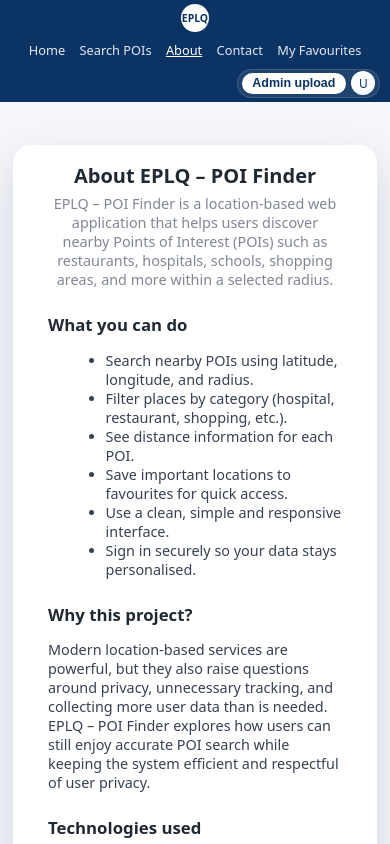
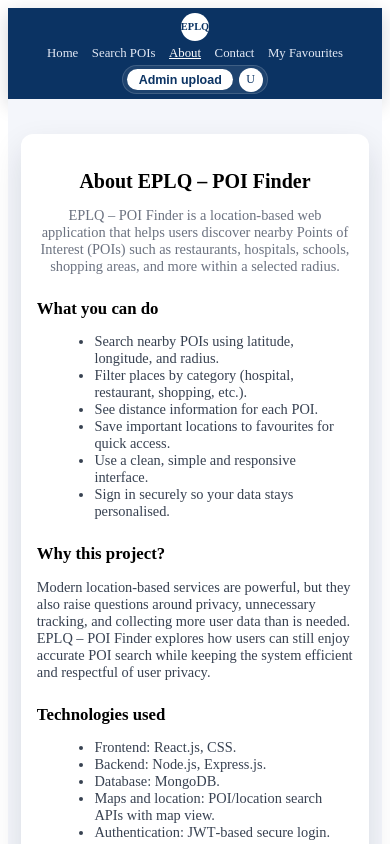
Before and after one commit to BhanuPrakash-Guniganti/eplq-frontend, a React (Vite) app: page /about in a window 390 px wide. Shown: the top 844 px of the page. Built offline with nearby package versions, Linux system fonts and the light colour scheme; no server answers; sample sign-in values are in the browser's storage.

Commit message:
Mobile view header

```diff
--- a/src/components/Header.css
+++ b/src/components/Header.css
@@ -1,19 +1,12 @@
 /* =========================================================
-   GLOBAL RESET (Optional but recommended)
+   GLOBAL RESET (HEADER SCOPE SAFE)
    ========================================================= */
 * {
   box-sizing: border-box;
 }
 
-body {
-  margin: 0;
-  font-family: system-ui, -apple-system, Segoe UI, Roboto, Arial, sans-serif;
-  background: #f4f7fb;
-  color: #1f2933;
-}
-
 /* =========================================================
-   TOP HEADER BAR (Slim + Premium)
+   TOP HEADER BAR (Desktop / Default)
    ========================================================= */
 
 .top-bar {
@@ -21,20 +14,19 @@ body {
   justify-content: space-between;
   align-items: center;
 
-  padding: 0.25rem 0.9rem; /* ✅ slim height */
+  padding: 0.25rem 0.9rem;
   background: #0b3363;
   color: #fff;
+
   width: 100%;
-  max-width: none;
+  margin: 0;
   border-radius: 0;
-  margin: 0;
 
-
-  /* ✅ premium but not heavy */
   box-shadow: 0 6px 18px rgba(15, 23, 42, 0.18);
 }
 
-/* left: logo + text */
+/* Left: logo */
+
 .top-bar-left {
   display: flex;
   align-items: center;
@@ -42,11 +34,10 @@ body {
 }
 
 .logo-circle {
-  width: 34px; /* ✅ smaller */
+  width: 34px;
   height: 34px;
-  font-size: 0.7rem;
   border-radius: 50%;
-  background: #fff;
+  background: #ffffff;
   color: #0b3363;
 
   display: flex;
@@ -54,45 +45,46 @@ body {
   justify-content: center;
 
   font-weight: 800;
+  font-size: 0.7rem;
 }
 
 .logo-text {
   font-size: 0.9rem;
+  font-weight: 600;
   letter-spacing: 0.02em;
-  font-weight: 600;
 }
 
-/* center: nav links */
+/* Center nav */
+
 .top-bar-nav {
   display: flex;
-  gap: 0.9rem; /* ✅ tighter */
+  gap: 0.9rem;
 }
 
 .nav-link {
   color: #e3e9f5;
   text-decoration: none;
-
   font-size: 0.9rem;
-  padding: 0.2rem 0.25rem; /* ✅ less height */
-
+  padding: 0.2rem 0.25rem;
   transition: 0.2s ease;
 }
 
-.nav-link.active,
-.nav-link:hover {
+.nav-link:hover,
+.nav-link.active {
   color: #ffffff;
   text-decoration: underline;
 }
 
-/* right: actions */
+/* Right actions */
+
 .top-bar-actions {
   display: flex;
   align-items: center;
-  gap: 0.45rem;
   position: relative;
 }
 
-/* wrapper for admin + profile */
+/* Admin + profile wrapper */
+
 .admin-box {
   display: flex;
   align-items: center;
@@ -101,28 +93,22 @@ body {
   padding: 0.15rem 0.45rem;
   border-radius: 999px;
 
-  /* ✅ softer than solid dark */
   background: rgba(255, 255, 255, 0.08);
-
-  /* ✅ remove heavy shadow */
-  box-shadow: none;
-
-  /* ✅ premium border */
   border: 1px solid rgba(255, 255, 255, 0.15);
 }
+
+/* Pills */
 
 .pill-button {
   border: none;
   border-radius: 999px;
+  padding: 0.28rem 0.75rem;
+  font-size: 0.8rem;
+  font-weight: 600;
+  cursor: pointer;
 
-  padding: 0.28rem 0.75rem; /* ✅ slim */
-  font-size: 0.8rem; /* ✅ slim */
-  font-weight: 600;
-
-  cursor: pointer;
   background: #ffffff;
   color: #0b3363;
-
   transition: 0.2s ease;
 }
 
@@ -135,17 +121,13 @@ body {
   font-size: 0.78rem;
 }
 
-.pill-button.danger {
-  background: #e63946;
-  color: #ffffff;
-}
+/* Profile icon */
 
-/* profile icon + dropdown */
 .profile-circle {
-  width: 26px; /* ✅ smaller */
+  width: 26px;
   height: 26px;
   border-radius: 50%;
-  background: #fbfcff;
+  background: #ffffff;
   color: #0b3363;
 
   display: flex;
@@ -153,7 +135,6 @@ body {
   justify-content: center;
 
   cursor: pointer;
-
   transition: 0.2s ease;
 }
 
@@ -165,7 +146,8 @@ body {
   font-size: 0.75rem;
 }
 
-/* dropdown menu */
+/* Dropdown */
+
 .profile-menu {
   position: absolute;
   right: 0;
@@ -175,17 +157,16 @@ body {
   color: #1f2933;
 
   border-radius: 0.6rem;
+  min-width: 180px;
+  padding: 0.35rem 0;
+
   box-shadow: 0 10px 25px rgba(15, 23, 42, 0.25);
-  min-width: 180px;
-
-  z-index: 50;
-  padding: 0.35rem 0;
+  z-index: 100;
 }
 
 .profile-menu-item {
   padding: 0.5rem 0.95rem;
   font-size: 0.85rem;
-  white-space: nowrap;
 }
 
 .profile-menu-item:hover {
@@ -200,57 +181,49 @@ body {
   cursor: pointer;
 }
 
+/* Logout */
+
+.profile-menu-item.logout {
+  color: #d9534f;
+  font-weight: 600;
+}
+
+.profile-menu-item.logout:hover {
+  background: #fdecea;
+  color: #b52b27;
+}
+
 /* =========================================================
-   RESPONSIVENESS
+   RESPONSIVE
    ========================================================= */
 
-/* ===== HEADER RESPONSIVE TWEAKS ===== */
+/* Tablets */
 
-/* Medium screens (tablets / small laptops) */
 @media (max-width: 1024px) {
-  .top-bar {
-    padding: 0.25rem 0.75rem;
-  }
-
   .logo-circle {
     width: 30px;
     height: 30px;
-    font-size: 0.7rem;
   }
 
   .logo-text {
     font-size: 0.85rem;
   }
-
-  .pill-button,
-  .pill-button.admin {
-    padding: 0.24rem 0.65rem;
-    font-size: 0.78rem;
-  }
 }
 
-/* Tablets & large phones */
+/* Mobile */
+
 @media (max-width: 768px) {
   .top-bar {
     flex-direction: column;
-    align-items: center;
-
-    padding: 0.25rem 0.6rem; /* ✅ compact */
-    gap: 0.15rem;            /* ✅ less vertical spacing */
-  }
-
-  .top-bar-left {
-    flex: unset;
+    gap: 0.2rem;
+    padding: 0.3rem 0.6rem;
   }
 
   .top-bar-nav {
     width: 100%;
-    display: flex;
+    justify-content: center;
     flex-wrap: wrap;
-    justify-content: center;
-
-    gap: 0.4rem;             /* ✅ compact */
-    padding-bottom: 0.05rem; /* ✅ compact */
+    gap: 0.45rem;
   }
 
   .nav-link {
@@ -258,13 +231,8 @@ body {
     padding: 0.1rem 0.2rem;
   }
 
-  .top-bar-actions {
-    gap: 0.35rem;
-    margin-top: 0; /* ✅ remove extra top space */
-  }
-
   .admin-box {
-    padding: 0.08rem 0.25rem; /* ✅ compact pill wrapper */
+    padding: 0.08rem 0.25rem;
   }
 
   .logo-circle {
@@ -274,35 +242,15 @@ body {
   }
 }
 
+/* Small phones */
 
-
-/* Small phones */
 @media (max-width: 480px) {
   .logo-text {
-    display: none; /* keep only circle to save space */
-  }
-
-  /* ✅ show menu links on mobile */
-  .top-bar-nav {
-    display: flex;
-    width: 100%;
-    justify-content: center;
-    flex-wrap: wrap;
-    gap: 0.5rem;
-    padding: 0.3rem 0 0.4rem;
+    display: none;
   }
 
   .nav-link {
-    font-size: 0.8rem; /* ✅ slightly smaller on phones */
-  }
-
-  .top-bar-actions {
-    margin-left: auto;
-  }
-
-  .pill-button.danger {
-    padding: 0.22rem 0.55rem;
-    font-size: 0.76rem;
+    font-size: 0.8rem;
   }
 
   .profile-circle {
@@ -310,156 +258,3 @@ body {
     height: 24px;
   }
 }
-
-
-
-
-/* ===== CARD / ABOUT / CONTACT RESPONSIVE ===== */
-
-@media (max-width: 1024px) {
-  .card {
-    max-width: 900px;
-    padding: 0.9rem 1.8rem 1.5rem;
-  }
-
-  .about-container {
-    max-width: 700px;
-  }
-}
-
-@media (max-width: 768px) {
-  .card {
-    max-width: 100%;
-    margin: 1rem auto;
-    padding: 0.9rem 1.2rem 1.4rem;
-    border-radius: 14px;
-    box-shadow: 0 12px 32px rgba(15, 23, 42, 0.12);
-  }
-
-  .card-header h1,
-  .card-header h2 {
-    font-size: 1.25rem;
-  }
-
-  .about-container {
-    padding: 1rem 0.5rem;
-  }
-}
-
-@media (max-width: 480px) {
-  .card {
-    margin-top: 0.7rem;
-    padding: 0.85rem 0.9rem 1.2rem;
-    border-radius: 10px;
-  }
-
-  .about-container p,
-  .about-container li {
-    font-size: 0.9rem;
-  }
-
-  .back-button {
-    font-size: 0.85rem;
-    margin-bottom: 8px;
-  }
-}
-
-/* =========================================================
-   CARD LAYOUT (your main white container)
-   ========================================================= */
-
-.card {
-  background: #ffffff;
-  border-radius: 18px;
-  box-shadow: 0 18px 40px rgba(15, 23, 42, 0.14);
-
-  padding: 1rem 2.2rem 1.6rem;
-  margin: 1.5rem auto;
-  max-width: 980px;
-}
-
-.card-header {
-  margin-bottom: 0.6rem;
-}
-
-.card-header h1,
-.card-header h2 {
-  margin: 0.2rem 0 0.4rem;
-  line-height: 1.2;
-}
-
-.card-header p {
-  margin: 0;
-  margin-bottom: 0.8rem;
-  opacity: 0.85;
-}
-
-/* =========================================================
-   ABOUT / CONTACT CONTAINER
-   ========================================================= */
-
-.about-container {
-  max-width: 780px;
-  margin: 0 auto;
-  padding: 1.25rem 1rem;
-}
-
-.page-content {
-  padding-top: 1rem;
-}
-
-.about-container p {
-  margin: 0.6rem 0;
-  line-height: 1.6;
-}
-
-.about-container h2 {
-  margin-top: 1.2rem;
-  margin-bottom: 0.6rem;
-  font-size: 1.25rem;
-}
-
-.about-container h3 {
-  margin-top: 1rem;
-  margin-bottom: 0.5rem;
-  font-size: 1.05rem;
-}
-
-.about-container ul {
-  margin: 0.4rem 0 0.8rem;
-  padding-left: 1.2rem;
-}
-
-.about-container li {
-  margin: 0.35rem 0;
-}
-
-/* =========================================================
-   BACK BUTTON
-   ========================================================= */
-
-.back-button {
-  border: none;
-  background: transparent;
-  color: #1d4ed8;
-  font-weight: 600;
-  cursor: pointer;
-  padding: 0;
-  margin-bottom: 12px;
-  font-size: 14px;
-}
-
-.back-button:hover {
-  text-decoration: underline;
-}
-
-/* Logout subtle red text */
-.profile-menu-item.logout {
-  color: #d9534f;
-  font-weight: 600;
-}
-
-.profile-menu-item.logout:hover {
-  background: #fdecea;
-  color: #b52b27;
-}
```
